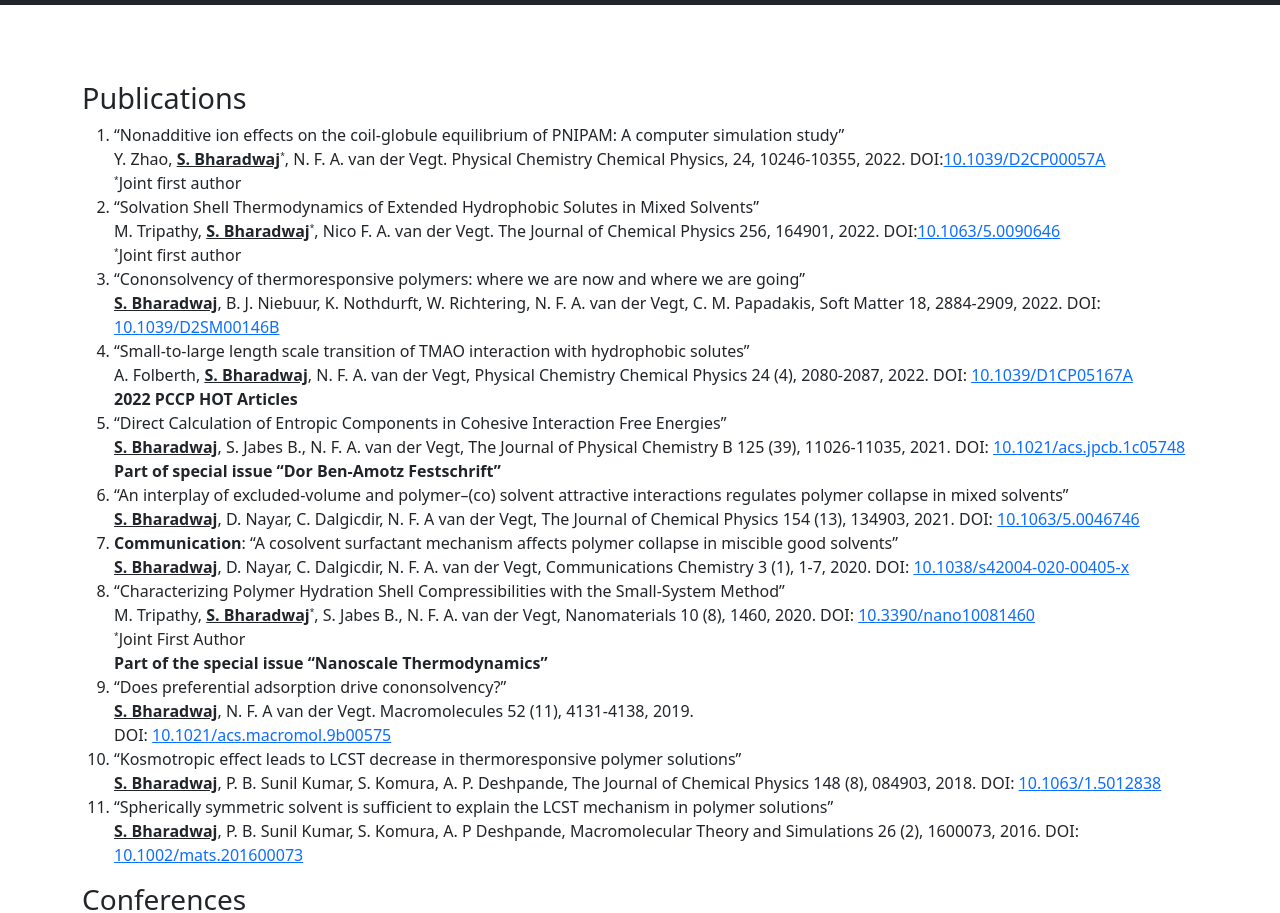
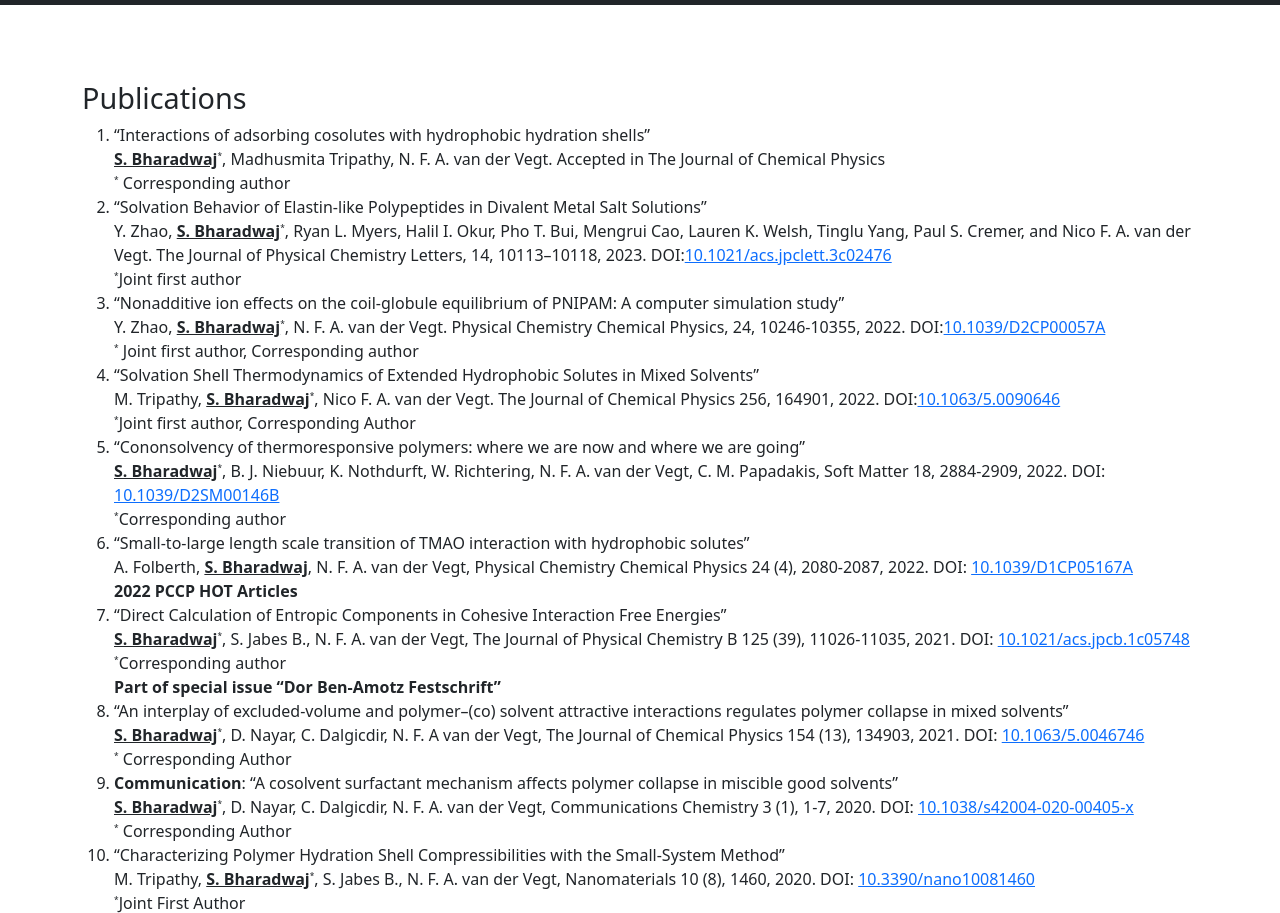
Before and after one commit to swaminath6989/swaminath.github.io, a plain HTML site: page publication.html in a window 1280 px wide. Shown: the part 51-964 px from the top of the page. Drawn offline with nearby package versions, Linux system fonts and the light colour scheme.

Commit message:
Publications updated

```diff
--- a/publication.html
+++ b/publication.html
@@ -35,25 +35,51 @@ class="cmr-12">Publications</span></h4>
      <ol  class="enumerate1" >
 <li
   class="enumerate" id="x1-2002x1">
+     <!--l. 71--><p class="noindent" >&#8220;Interactions of adsorbing cosolutes with hydrophobic hydration shells&#8221;<br> <b><u>S. Bharadwaj</u></b><sup><span
+class="cmsy-7">*</span></sup>, Madhusmita Tripathy, N. F. A. van der Vegt. Accepted in The Journal of Chemical Physics<br>
+<!--Physical Chemistry
+Chemical Physics, 24, 10246-10355, 2022. DOI:<a
+href="https://doi.org/10.1039/D2CP00057A" target="_blank">10.1039/D2CP00057A</a> <br
+class="newline" />--><sup><span
+class="cmsy-7">*</span></sup> Corresponding author
+     </li>
+<li
+  class="enumerate" id="x1-2002x1">
+     <!--l. 71--><p class="noindent" >&#8220;Solvation Behavior of Elastin-like Polypeptides in Divalent Metal Salt Solutions&#8221; <br> Y.
+     Zhao, <b><u>S. Bharadwaj</u></b><sup><span
+class="cmsy-7">*</span></sup>, Ryan L. Myers, Halil I. Okur, Pho T. Bui, Mengrui
+Cao, Lauren K. Welsh, Tinglu Yang, Paul S. Cremer, and Nico F. A. van der Vegt.
+The Journal of Physical Chemistry Letters, 14, 10113–10118, 2023. DOI:<a
+href="https://doi.org/10.1021/acs.jpclett.3c02476" target="_blank">10.1021/acs.jpclett.3c02476</a> <br
+class="newline" /><sup><span
+class="cmsy-7">*</span></sup>Joint first author
+     </li>
+<li
+  class="enumerate" id="x1-2002x1">
      <!--l. 71--><p class="noindent" >&#8220;Nonadditive ion effects on the coil-globule equilibrium of PNIPAM: A computer simulation study&#8221; <br> Y.
      Zhao, <b><u>S. Bharadwaj</u></b><sup><span
 class="cmsy-7">*</span></sup>, N. F. A. van der Vegt. Physical Chemistry
 Chemical Physics, 24, 10246-10355, 2022. DOI:<a
 href="https://doi.org/10.1039/D2CP00057A" target="_blank">10.1039/D2CP00057A</a> <br
 class="newline" /><sup><span
-class="cmsy-7">*</span></sup>Joint first author
+class="cmsy-7">*</span></sup> Joint first author, Corresponding author
      </li>
 <li
   class="enumerate" id="x1-2006x3">
      <!--l. 76--><p class="noindent" >&#8220;Solvation Shell Thermodynamics of Extended Hydrophobic Solutes in Mixed Solvents&#8221; <br>M. Tripathy, <b><u>S. Bharadwaj</u></b><sup><span
 class="cmsy-7">*</span></sup>, Nico F. A. van der Vegt. The Journal of Chemical Physics 256, 164901, 2022. DOI:<a href="https://doi.org/10.1063/5.0090646" target="_blank">10.1063/5.0090646</a> <br
 class="newline" /><sup><span
-class="cmsy-7">*</span></sup>Joint first author</li><li
+class="cmsy-7">*</span></sup>Joint first author, Corresponding Author</li>
+<li
   class="enumerate" id="x1-1002x1">
      <!--l. 33--><p class="noindent" >&#8220;Cononsolvency of thermoresponsive
 polymers: where we are now and where we are going&#8221; <br> <b><u>S.
-Bharadwaj</u></b>, B. J. Niebuur, K. Nothdurft, W. Richtering, N. F. A. van der
-Vegt, C. M. Papadakis, Soft Matter 18, 2884-2909, 2022. DOI: <a href="https://doi.org/10.1039/D2SM00146B" target="_blank">10.1039/D2SM00146B</a>
+Bharadwaj</u></b><sup><span
+class="cmsy-7">*</span></sup>, B. J. Niebuur, K. Nothdurft, W. Richtering, N. F. A. van der
+Vegt, C. M. Papadakis, Soft Matter 18, 2884-2909, 2022. DOI: <a
+href="https://doi.org/10.1039/D2SM00146B"
+target="_blank">10.1039/D2SM00146B</a><br><sup><span
+class="cmsy-7">*</span></sup>Corresponding author
  </li>
 <li
   class="enumerate" id="x1-1002x1">
@@ -64,8 +90,12 @@ class="cmbx-10">2022 PCCP HOT Articles</span>
      </li>
 <li
   class="enumerate" id="x1-1004x2">
-     <!--l. 38--><p class="noindent" >&#8220;Direct Calculation of Entropic Components in Cohesive Interaction Free Energies&#8221;<br> <b><u>S. Bharadwaj</u></b>, S.
-     Jabes B., N. F. A. van der Vegt, The Journal of Physical Chemistry B 125 (39), 11026-11035, 2021. DOI: <a href="https://doi.org/10.1021/acs.jpcb.1c05748" target="_blank">10.1021/acs.jpcb.1c05748</a>
+     <!--l. 38--><p class="noindent" >&#8220;Direct Calculation of Entropic Components in Cohesive Interaction Free Energies&#8221;<br> <b><u>S. Bharadwaj</u></b><sup><span
+class="cmsy-7">*</span></sup>, S.
+     Jabes B., N. F. A. van der Vegt, The Journal of Physical Chemistry B 125
+(39), 11026-11035, 2021. DOI: <a href="https://doi.org/10.1021/acs.jpcb.1c05748"
+target="_blank">10.1021/acs.jpcb.1c05748</a><br><sup><span
+class="cmsy-7">*</span></sup>Corresponding author
  <br
 class="newline" /><span
 class="cmbx-10">Part of special issue &#8220;Dor Ben-Amotz Festschrift&#8221;</span>
@@ -73,14 +103,24 @@ class="cmbx-10">Part of special issue &#8220;Dor Ben-Amotz Festschrift&#8221;</s
 <li
   class="enumerate" id="x1-1006x3">
      <!--l. 43--><p class="noindent" >&#8220;An interplay of excluded-volume and polymer&#8211;(co) solvent attractive interactions regulates polymer
-     collapse in mixed solvents&#8221;<br> <b><u>S. Bharadwaj</u></b>, D. Nayar, C. Dalgicdir, N. F. A van der Vegt, The Journal of
-     Chemical Physics 154 (13), 134903, 2021. DOI: <a href="https://doi.org/10.1063/5.0046746" target="_blank"> 10.1063/5.0046746</a>
+     collapse in mixed solvents&#8221;<br> <b><u>S. Bharadwaj</u></b><sup><span
+class="cmsy-7">*</span></sup>, D. Nayar, C. Dalgicdir, N. F. A van der Vegt, The Journal of
+     Chemical Physics 154 (13), 134903, 2021. DOI: <a
+href="https://doi.org/10.1063/5.0046746" target="_blank">
+10.1063/5.0046746</a><br> <sup><span
+class="cmsy-7">*</span></sup> Corresponding Author
      </li>
 <li
   class="enumerate" id="x1-1008x4">
      <!--l. 47--><p class="noindent" ><span
 class="cmbx-10">Communication</span>: &#8220;A cosolvent surfactant mechanism affects polymer collapse in miscible good solvents&#8221;
-     <br> <b><u>S. Bharadwaj</u></b>, D. Nayar, C. Dalgicdir, N. F. A. van der Vegt, Communications Chemistry 3 (1), 1-7, 2020. DOI: <a href="https://doi.org/10.1038/s42004-020-00405-x" target="_blank">10.1038/s42004-020-00405-x</a>
+     <br> <b><u>S. Bharadwaj</u></b><sup><span
+class="cmsy-7">*</span></sup>, D. Nayar, C. Dalgicdir, N. F. A. van der
+Vegt, Communications Chemistry 3 (1), 1-7, 2020. DOI: <a
+href="https://doi.org/10.1038/s42004-020-00405-x"
+target="_blank">10.1038/s42004-020-00405-x</a><br><sup><span
+class="cmsy-7">*</span></sup> Corresponding Author
+
      </li>
 <li
   class="enumerate" id="x1-1010x5">
@@ -94,7 +134,13 @@ class="cmbx-10">Part of the special issue &#8220;Nanoscale Thermodynamics&#8221;
      </li>
 <li
   class="enumerate" id="x1-1012x6">
-     <!--l. 57--><p class="noindent" >&#8220;Does preferential adsorption drive cononsolvency?&#8221; <br> <b><u>S. Bharadwaj</u></b>, N. F. A van der Vegt. Macromolecules 52 (11), 4131-4138, 2019. <br>DOI: <a href="https://doi.org/10.1021/acs.macromol.9b00575" target="_blank">10.1021/acs.macromol.9b00575</a>
+     <!--l. 57--><p class="noindent" >&#8220;Does preferential adsorption drive
+cononsolvency?&#8221; <br> <b><u>S. Bharadwaj</u></b><sup><span
+class="cmsy-7">*</span></sup>, N. F. A van der Vegt.
+Macromolecules 52 (11), 4131-4138, 2019. <br>DOI: <a
+href="https://doi.org/10.1021/acs.macromol.9b00575"
+target="_blank">10.1021/acs.macromol.9b00575</a><br> <sup><span
+class="cmsy-7">*</span></sup>Corresponding Author
      </li>
 <li
   class="enumerate" id="x1-1014x7">
```
Also changed, not shown: index.html (+2 -1 lines), 1 other file.
